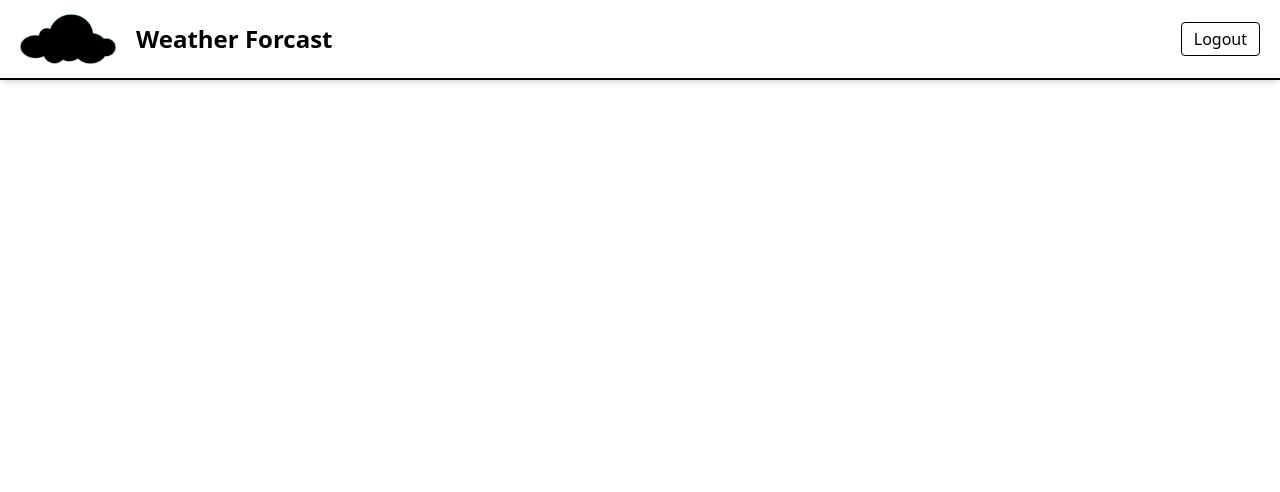
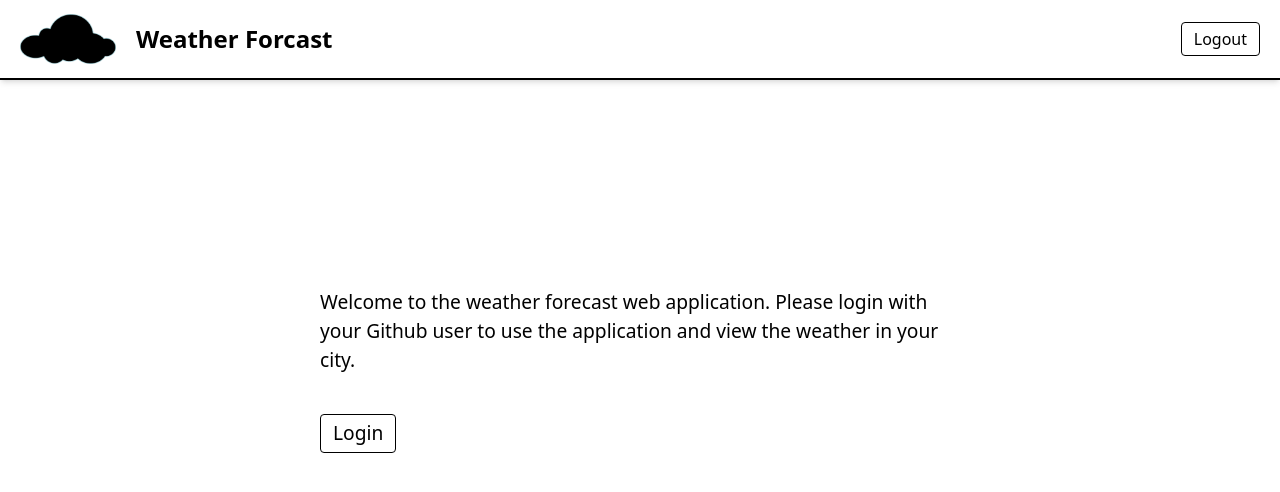
Before and after one commit to georgecabaccang/weather-app, a React (Vite) app: page / in a window 1280 px wide. Shown: the top 492 px of the page. Built offline with nearby package versions, Linux system fonts and the light colour scheme.

Commit message:
Initial commit for landing page feature

```diff
--- a/src/App.tsx
+++ b/src/App.tsx
@@ -1,10 +1,12 @@
 import "./App.css";
 import NavigationBar from "./components/navigation/NavigationBar";
+import LandingPage from "./components/pages/LandingPage";
 
 function App() {
     return (
         <>
             <NavigationBar />
+            <LandingPage />
         </>
     );
 }
--- /dev/null
+++ b/src/components/pages/LandingPage.tsx
@@ -0,0 +1,24 @@
+export default function LandingPage() {
+    return (
+        <div className="flex justify-center pt-[13rem]">
+            <div className="flex flex-col gap-10 w-[50%] text-[1.2rem]">
+                {/* start of paragraph */}
+                <div>
+                    <p>
+                        Welcome to the weather forecast web application. Please login with your
+                        Github user to use the application and view the weather in your city.
+                    </p>
+                </div>
+                {/* end of paragraph */}
+
+                {/* start of login button */}
+                <div>
+                    <button className="border-black border h-auto w-auto px-3 py-1 rounded">
+                        Login
+                    </button>
+                </div>
+                {/* end  of login button */}
+            </div>
+        </div>
+    );
+}
```
